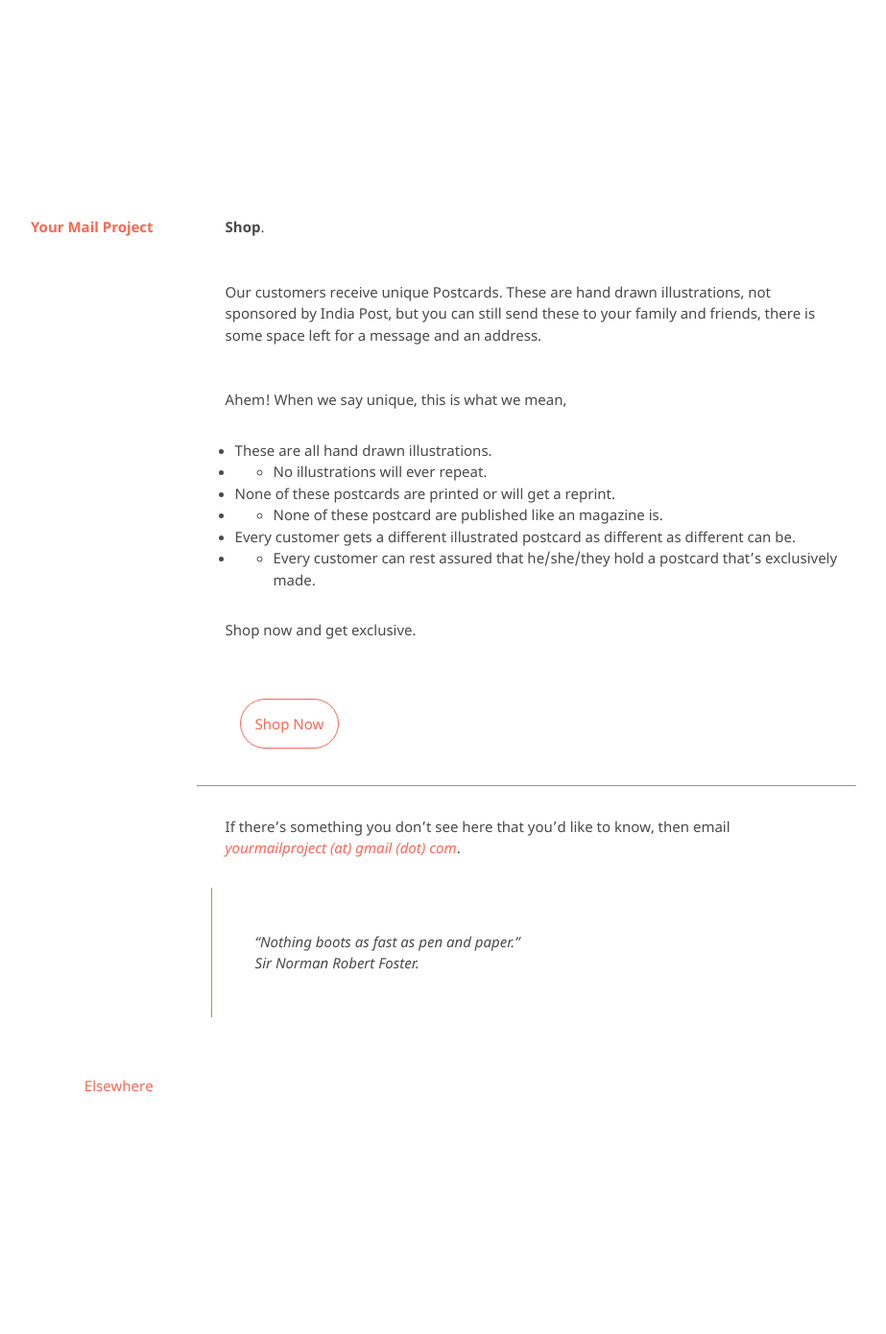
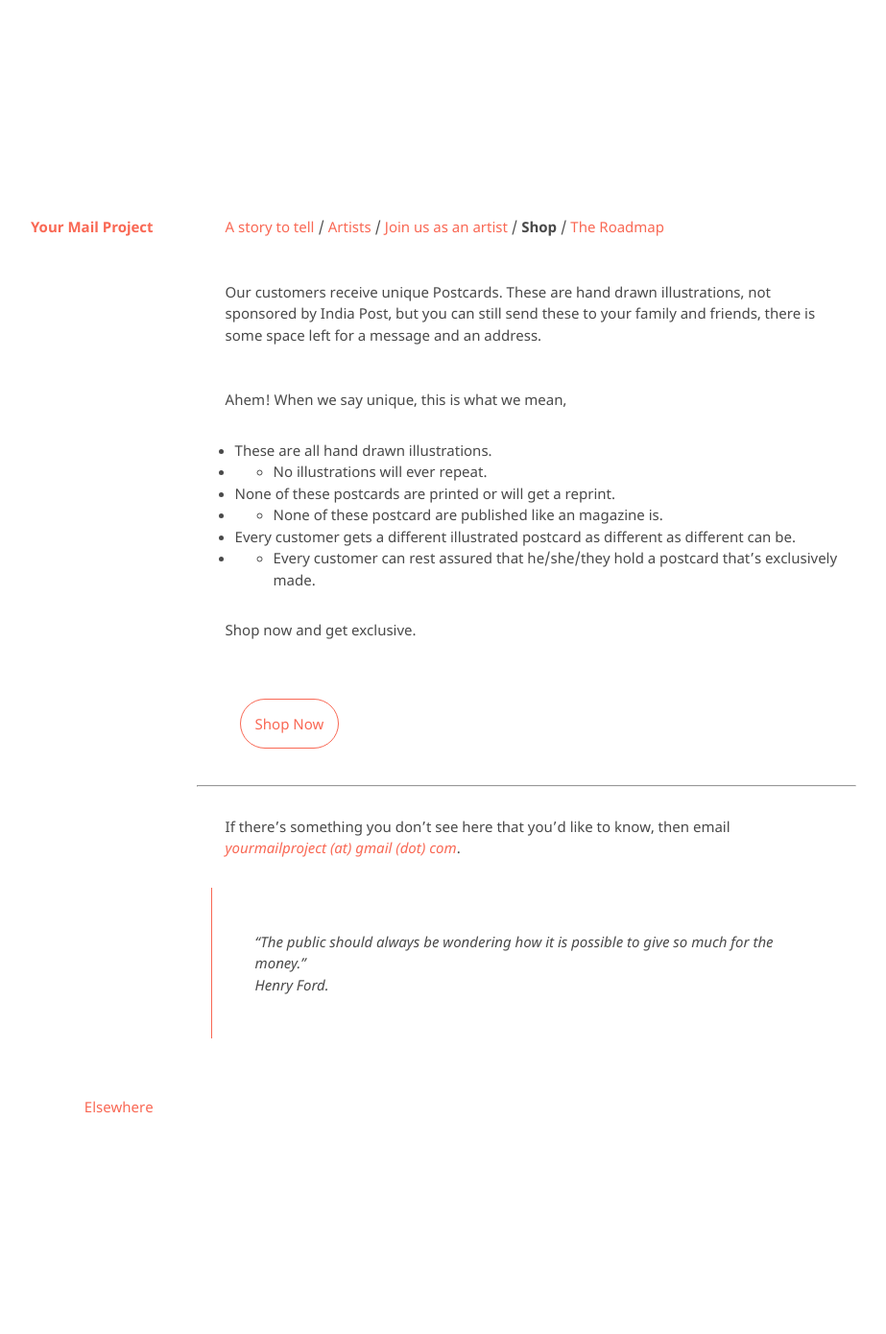
Before and after one commit to kvshvlin/yourmailproject, a Jekyll site: the page built from shop.md, in a window 1280 px wide. Shown: the whole page at 96% size, without its empty margins (193-1116 px from the left). Built offline with Jekyll 4.4.1, drawn with Linux system fonts in a browser that asks for light colours; our own code applies the rules of GitHub Pages for plain Markdown files; before the commit the page ends 1367 px from its top, so only the background shows below that.

Commit message:
Update shop.md

```diff
--- a/shop.md
+++ b/shop.md
@@ -1,4 +1,4 @@
-**Shop**.
+<a href="https://kvshvl.in/yourmailproject">A story to tell</a> / <a href="https://kvshvl.in/yourmailproject/artists.html">Artists</a> / <a href="https://kvshvl.in/yourmailproject/joinusasanartist.html">Join us as an artist</a> / **Shop** / <a href="https://kvshvl.in/yourmailproject/roadmap.html">The Roadmap</a>
 
 Our customers receive unique Postcards. These are hand drawn illustrations, not sponsored by India Post, but you can still send these to your family and friends, there is some space left for a message and an address.
 
@@ -26,5 +26,5 @@ Shop now and get exclusive.
 If there’s something you don’t see here that you’d like to know, then email
 [_yourmailproject (at) gmail (dot) com_](mailto:yourmailproject@gmail.com).
 
-> "Nothing boots as fast as pen and paper."
-> Sir Norman Robert Foster.
+> "The public should always be wondering how it is possible to give so much for the money."
+> Henry Ford.
```
